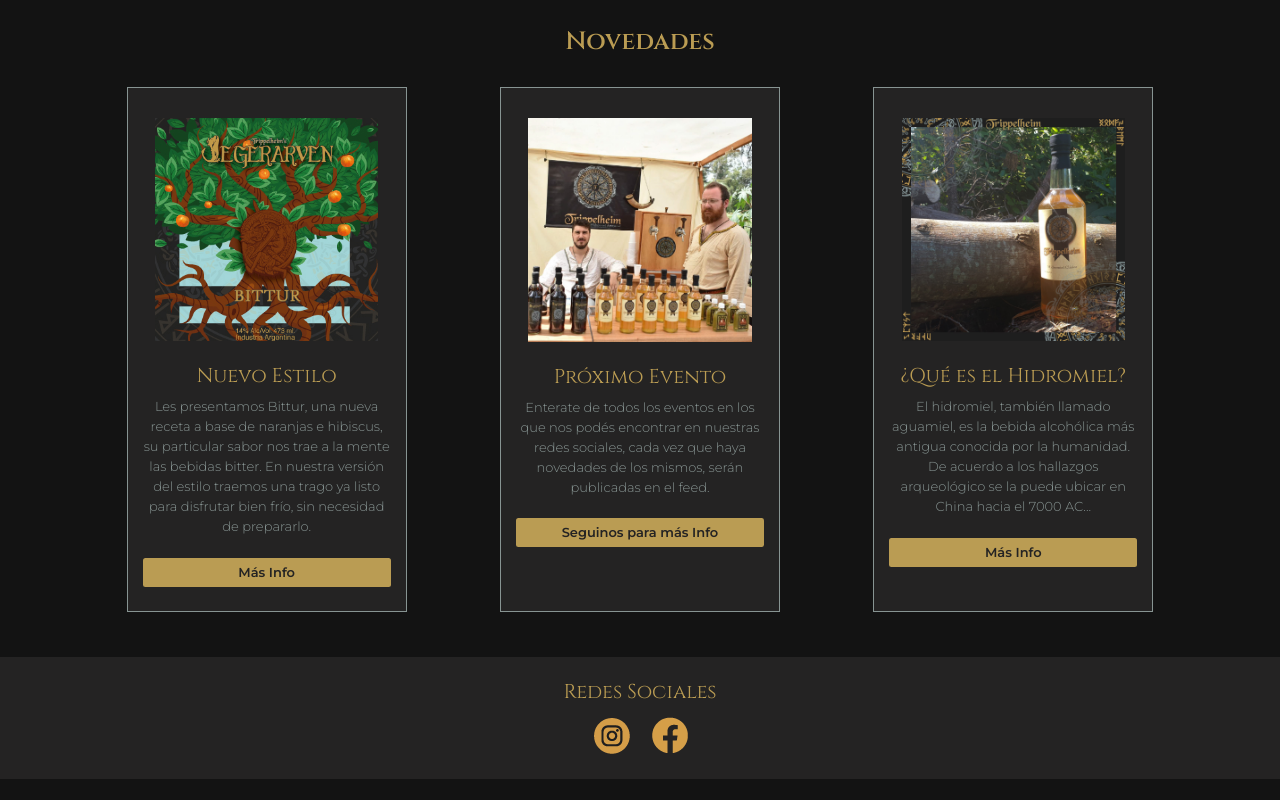
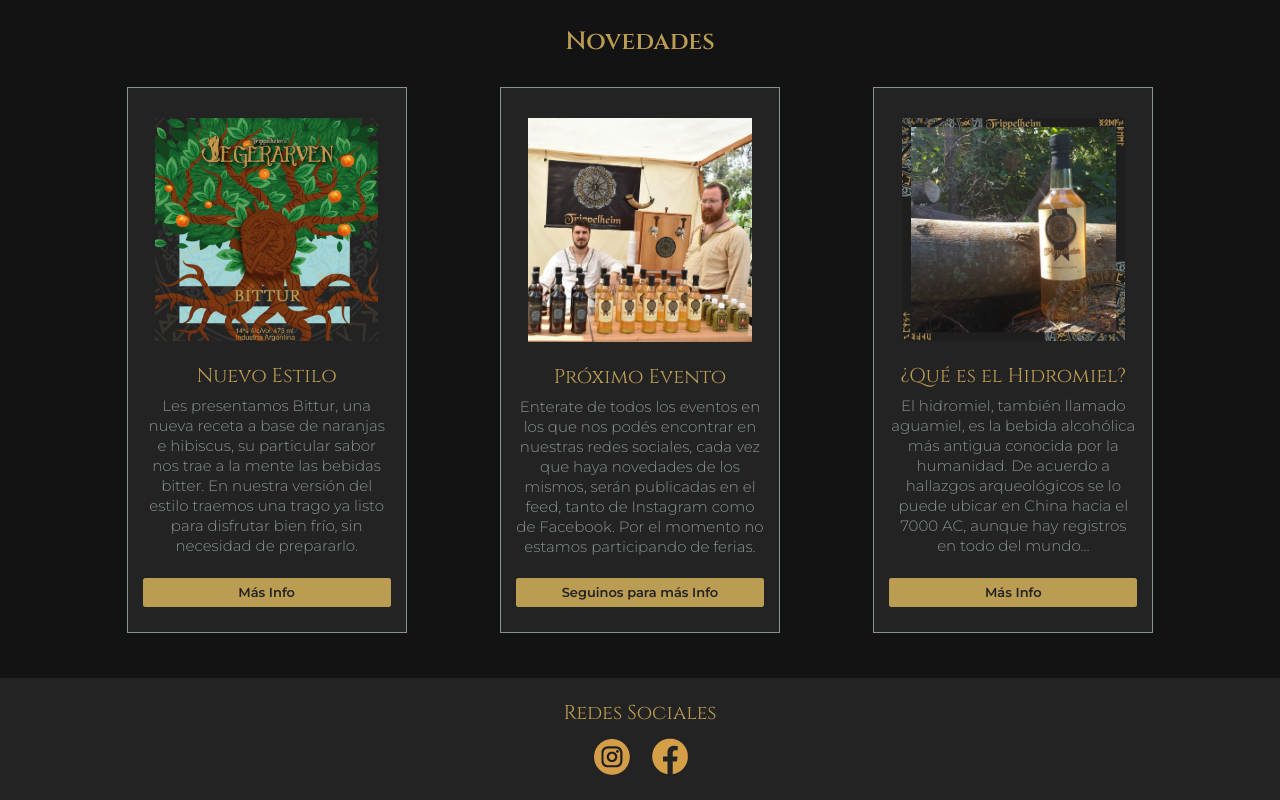
Before and after one commit to CarlZac/Desafio-final, a website: page index.html in a window 1280 px wide. Shown: the part 566-1366 px from the top of the page. Before the commit the page ends 1345 px from the top, so only its background shows below. Drawn offline with nearby package versions, Linux system fonts and the light colour scheme.

Commit message:
Corrección de detalles

```diff
--- a/index.html
+++ b/index.html
@@ -91,13 +91,13 @@
 					<article class="col-lg-3 bgBlack py-4">
 						<img src="img/nosotros2.jpg" alt="Próximas ferias" class="py-4">
 						<h2>Próximo Evento</h2>
-						<p>Enterate de todos los eventos en los que nos podés encontrar en nuestras redes sociales, cada vez que haya novedades de los mismos, serán publicadas en el feed.</p>
+						<p>Enterate de todos los eventos en los que nos podés encontrar en nuestras redes sociales, cada vez que haya novedades de los mismos, serán publicadas en el feed, tanto de Instagram como de Facebook. Por el momento no estamos participando de ferias.</p>
 						<a href="https://instagram.com/trippelheim" target="_blank" class="btn btnGold w-100">Seguinos para más Info</a>
 					</article>
 					<article class="col-lg-3 bgBlack py-4">
 						<img src="img/hidromiel.jpg" alt="Hidromiel Clásico de Trippelheim" class="py-4">
 						<h2>¿Qué es el Hidromiel?</h2>
-						<p>El hidromiel, también llamado aguamiel, es la bebida alcohólica más antigua conocida por la humanidad. De acuerdo a los hallazgos arqueológico se la puede ubicar en China hacia el 7000 AC...</p>
+						<p>El hidromiel, también llamado aguamiel, es la bebida alcohólica más antigua conocida por la humanidad. De acuerdo a hallazgos arqueológicos se lo puede ubicar en China hacia el 7000 AC, aunque hay registros en todo del mundo...</p>
 						<a href="paginas/nosotros.html#hidromiel" class="btn btnGold w-100">Más Info</a>
 					</article>
 				</div>
--- a/scss/_contacto.scss
+++ b/scss/_contacto.scss
@@ -1,5 +1,12 @@
 .form{
     section{
+        width: 50%;
+        @media (max-width: 992px){
+            width: 75%;
+        }
+        @media (max-width: 600px){
+            width: 100%;
+        }
         article{
             width: 100%;
             height: auto;
--- a/scss/_global.scss
+++ b/scss/_global.scss
@@ -26,7 +26,7 @@
         }
         p{
             color:  map-get($map:$paleta,$key:'colorSilver');
-            @include texto($textMd, 2rem, $fontMain);
+            @include texto($textStand, 2rem, $fontMain);
             font-weight: 300;
             margin-top: 10px;
         }
```
Also changed, not shown: paginas/contacto.html (+1 -1 lines), css/main.css.
